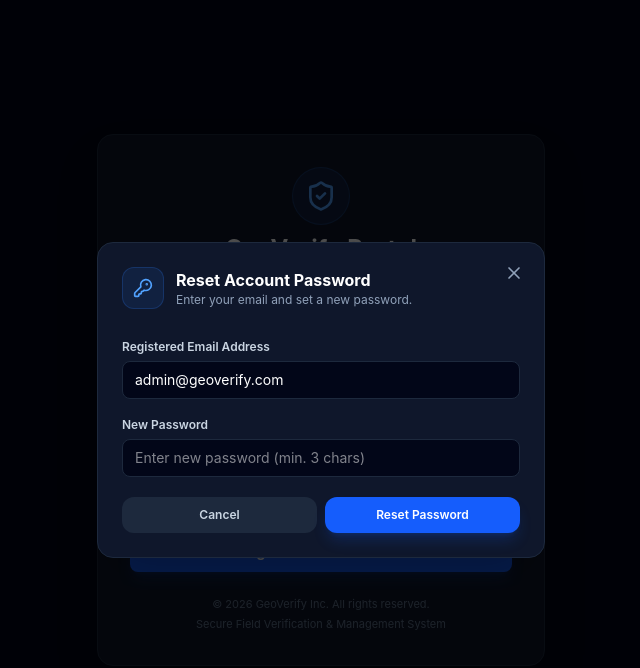
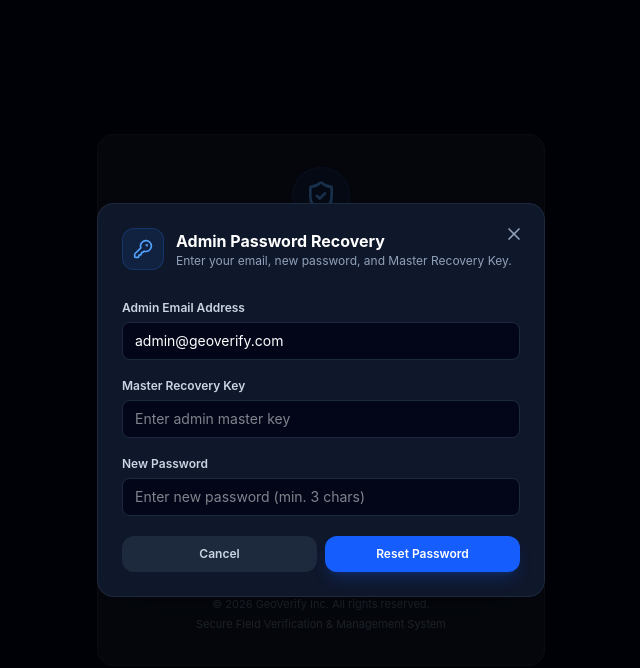
Before and after one commit to EverestAng/destination-scanner, a React (Vite) app: page / in a window 1280 px wide. Both pictures are taken after a click on the button "Forgot Password?". Shown: the top 668 px of the page, without its empty margins (319-959 px from the left). Built offline with nearby package versions, Linux system fonts and the light colour scheme; no server answers.

Commit message:
Added Master Key for admin account password recovery in index.js and App.jsx

```diff
--- a/src/App.jsx
+++ b/src/App.jsx
@@ -24,6 +24,7 @@ function App() {
   const [isForgotModalOpen, setIsForgotModalOpen] = useState(false);
   const [forgotEmail, setForgotEmail] = useState('');
   const [newPassword, setNewPassword] = useState('');
+  const [masterKey, setMasterKey] = useState('');
   const [forgotMessage, setForgotMessage] = useState('');
   const [forgotStatus, setForgotStatus] = useState(null);
   const [isResetting, setIsResetting] = useState(false);
@@ -99,7 +100,7 @@ function App() {
       const res = await fetch(`${API_URL}/api/forgot-password`, {
         method: 'POST',
         headers: { 'Content-Type': 'application/json' },
-        body: JSON.stringify({ email: forgotEmail, newPassword }),
+        body: JSON.stringify({ email: forgotEmail, newPassword, masterKey }),
       });
 
       const data = await res.json();
@@ -111,6 +112,7 @@ function App() {
           setIsForgotModalOpen(false);
           setForgotEmail('');
           setNewPassword('');
+          setMasterKey('');
           setForgotMessage('');
           setForgotStatus(null);
         }, 3000);
@@ -238,8 +240,9 @@ function App() {
               <button
                 type="button"
                 onClick={() => {
-                  setForgotEmail(email || '');
+                  setForgotEmail(email || 'admin@geoverify.com');
                   setNewPassword('');
+                  setMasterKey('');
                   setForgotMessage('');
                   setForgotStatus(null);
                   setIsForgotModalOpen(true);
@@ -295,19 +298,31 @@ function App() {
                 <KeyRound className="w-5 h-5" />
               </div>
               <div>
-                <h3 className="font-bold text-base text-white">Reset Account Password</h3>
-                <p className="text-xs text-slate-400">Enter your email and set a new password.</p>
+                <h3 className="font-bold text-base text-white">Admin Password Recovery</h3>
+                <p className="text-xs text-slate-400">Enter your email, new password, and Master Recovery Key.</p>
               </div>
             </div>
 
             <form onSubmit={handleForgotPasswordSubmit} className="space-y-3 pt-2">
               <div>
-                <label className="text-xs font-semibold text-slate-300">Registered Email Address</label>
+                <label className="text-xs font-semibold text-slate-300">Admin Email Address</label>
                 <input
                   type="email"
                   value={forgotEmail}
                   onChange={(e) => setForgotEmail(e.target.value)}
-                  placeholder="e.g. admin@geoverify.com or agent email"
+                  placeholder="admin@geoverify.com"
+                  className="w-full mt-1 px-3 py-2 bg-slate-950 border border-slate-800 text-white rounded-lg text-sm focus:outline-blue-500"
+                  required
+                />
+              </div>
+
+              <div>
+                <label className="text-xs font-semibold text-slate-300">Master Recovery Key</label>
+                <input
+                  type="password"
+                  value={masterKey}
+                  onChange={(e) => setMasterKey(e.target.value)}
+                  placeholder="Enter admin master key"
                   className="w-full mt-1 px-3 py-2 bg-slate-950 border border-slate-800 text-white rounded-lg text-sm focus:outline-blue-500"
                   required
                 />
```
Also changed, not shown: 1 other file (tests, documents, lock files or other folders).
